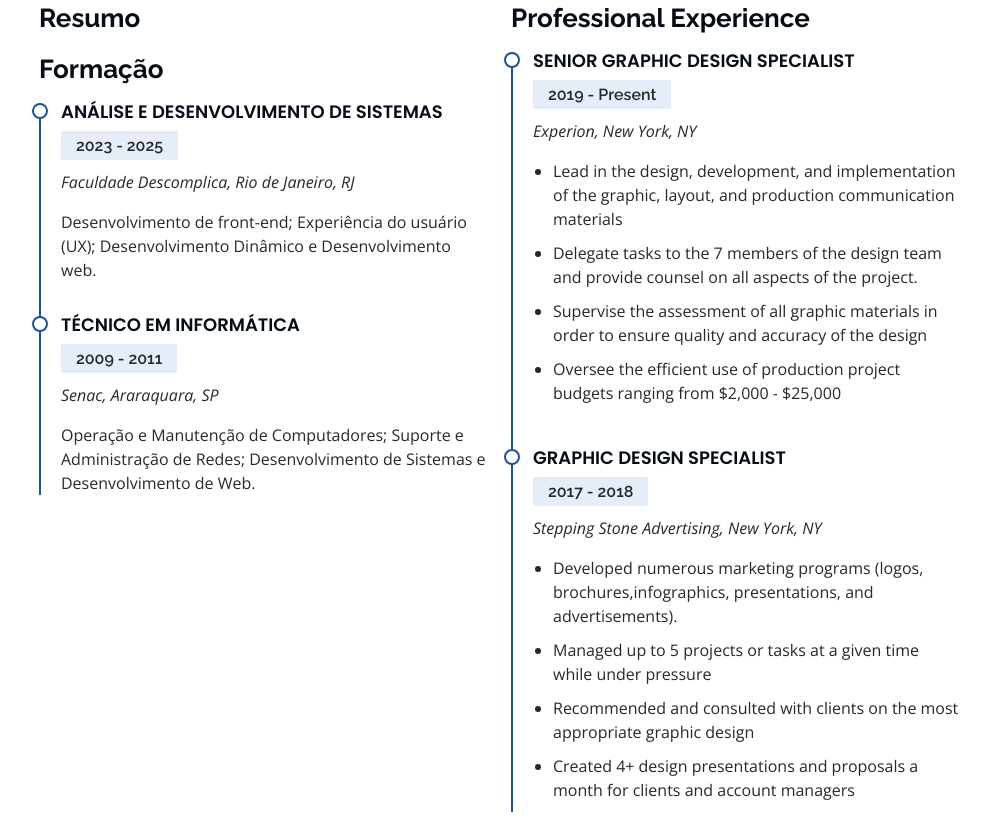
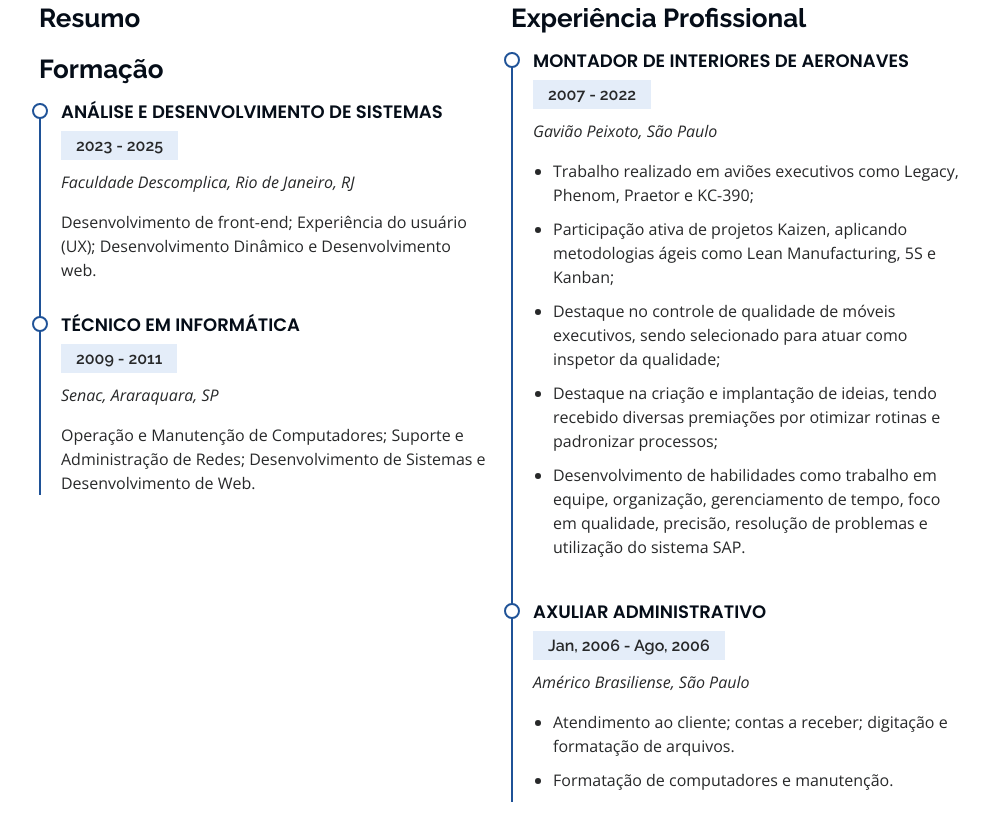
Before and after one commit to DaniloMelin/portfolio, a plain HTML site: page index.html in a window 1280 px wide. Shown: the part 2178-3000 px from the top of the page, without its empty margins (291-1280 px from the left). Drawn offline with nearby package versions, Linux system fonts and the light colour scheme.

Commit message:
Tradução de textos e resumo profissional

```diff
--- a/index.html
+++ b/index.html
@@ -310,50 +310,40 @@
               </div>
             </div>
             <div class="col-lg-6" data-aos="fade-up" data-aos-delay="100">
-              <h3 class="resume-title">Professional Experience</h3>
+              <h3 class="resume-title">Experiência Profissional</h3>
               <div class="resume-item">
-                <h4>Senior graphic design specialist</h4>
-                <h5>2019 - Present</h5>
-                <p><em>Experion, New York, NY </em></p>
+                <h4>Montador de Interiores de Aeronaves</h4>
+                <h5>2007 - 2022</h5>
+                <p><em>Gavião Peixoto, São Paulo</em></p>
                 <ul>
                   <li>
-                    Lead in the design, development, and implementation of the
-                    graphic, layout, and production communication materials
+                    Trabalho realizado em aviões executivos como Legacy, Phenom, Praetor e KC-390;
                   </li>
                   <li>
-                    Delegate tasks to the 7 members of the design team and
-                    provide counsel on all aspects of the project.
+                    Participação ativa de projetos Kaizen, aplicando metodologias ágeis como Lean Manufacturing, 5S e Kanban;
                   </li>
                   <li>
-                    Supervise the assessment of all graphic materials in order
-                    to ensure quality and accuracy of the design
+                    Destaque no controle de qualidade de móveis executivos, sendo selecionado para atuar como inspetor da qualidade;
                   </li>
                   <li>
-                    Oversee the efficient use of production project budgets
-                    ranging from $2,000 - $25,000
+                    Destaque na criação e implantação de ideias, tendo recebido diversas premiações por otimizar rotinas e padronizar processos;
+                  </li>
+                  <li>
+                    Desenvolvimento de habilidades como trabalho em equipe, organização, gerenciamento de tempo, foco em
+                    qualidade, precisão, resolução de problemas e utilização do sistema SAP.
                   </li>
                 </ul>
               </div>
               <div class="resume-item">
-                <h4>Graphic design specialist</h4>
-                <h5>2017 - 2018</h5>
-                <p><em>Stepping Stone Advertising, New York, NY</em></p>
+                <h4>Axuliar Administrativo</h4>
+                <h5> Jan, 2006 - Ago, 2006</h5>
+                <p><em>Américo Brasiliense, São Paulo</em></p>
                 <ul>
                   <li>
-                    Developed numerous marketing programs (logos,
-                    brochures,infographics, presentations, and advertisements).
+                    Atendimento ao cliente; contas a receber; digitação e formatação de arquivos.
                   </li>
                   <li>
-                    Managed up to 5 projects or tasks at a given time while
-                    under pressure
-                  </li>
-                  <li>
-                    Recommended and consulted with clients on the most
-                    appropriate graphic design
-                  </li>
-                  <li>
-                    Created 4+ design presentations and proposals a month for
-                    clients and account managers
+                    Formatação de computadores e manutenção.
                   </li>
                 </ul>
               </div>
```
